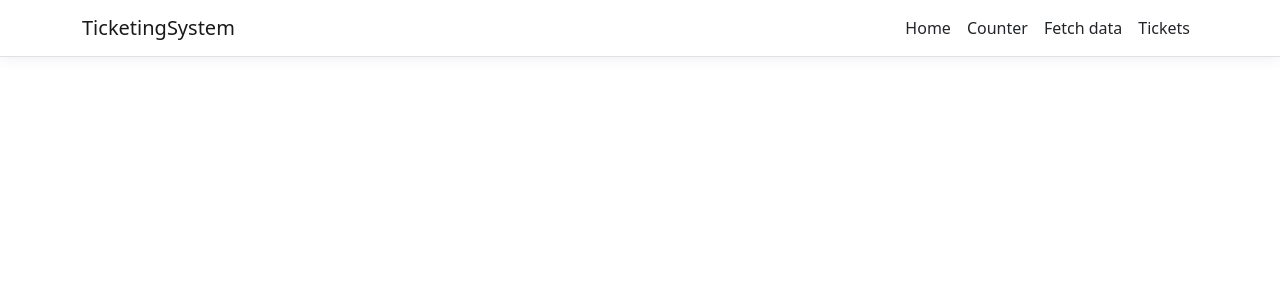
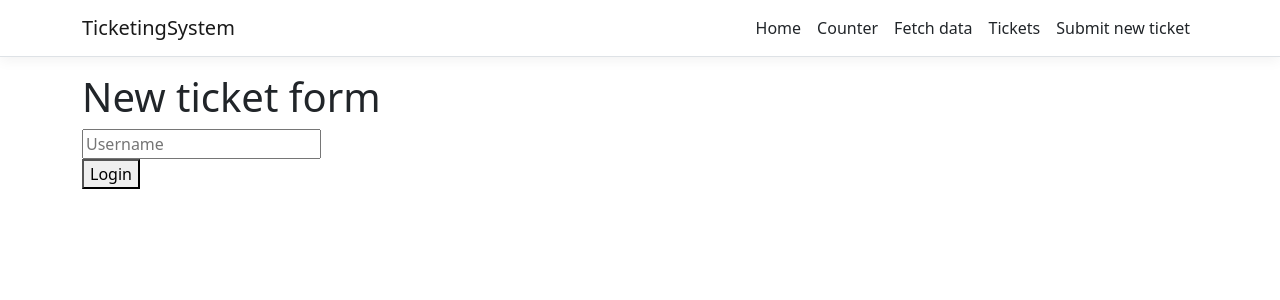
Before and after one commit to prestonf2003/TicketingSystem, an Angular app in the folder TicketingSystem/ClientApp/: page /submit-ticket in a window 1280 px wide. Before the commit this address led to /. Shown: the top 300 px of the page. Built offline with nearby package versions, Linux system fonts and the light colour scheme.

Commit message:
added submit ticket component

```diff
--- a/TicketingSystem/ClientApp/src/app/nav-menu/nav-menu.component.html
+++ b/TicketingSystem/ClientApp/src/app/nav-menu/nav-menu.component.html
@@ -42,6 +42,11 @@
               >Tickets</a
             >
           </li>
+          <li class="nav-item" [routerLinkActive]="['link-active']">
+            <a class="nav-link text-dark" [routerLink]="['/submit-ticket']"
+              >Submit new ticket</a
+            >
+          </li>
         </ul>
       </div>
     </div>
--- /dev/null
+++ b/TicketingSystem/ClientApp/src/app/submit-ticket/submit-ticket.component.html
@@ -0,0 +1,25 @@
+<h1>New ticket form</h1>
+
+<p *ngIf = "currentUser === ''">
+    <input type="text" placeholder="Username" [(ngModel)]="userID" >
+    <br>
+
+    <button (click)="login()">Login</button>
+    <br>
+</p>
+
+<p *ngIf="currentUser !== ''">
+    Logged in as: {{currentUser}}
+    <button (click)="logout()">Logout</button>
+    <br>
+
+    Both inputs must be filled out to submit a new ticket.
+    <br>
+
+    <input type="text" [(ngModel)]="title" placeholder="Title">
+
+    <input type="text" [(ngModel)]="problemDescription" placeholder="Describe the problem">
+
+    <button *ngIf="title.trim() === '' || problemDescription.trim() === ''" disabled>Submit ticket</button>
+    <button *ngIf="title.trim() !== '' && problemDescription.trim() !== ''" (click)="createTicket()">Submit ticket</button>
+</p>
--- /dev/null
+++ b/TicketingSystem/ClientApp/src/app/submit-ticket/submit-ticket.component.ts
@@ -0,0 +1,37 @@
+import { Component, OnInit } from '@angular/core';
+import { Ticket } from '../ticket';
+import { TicketService } from '../ticket.service';
+
+
+@Component({
+  selector: 'app-submit-ticket',
+  templateUrl: './submit-ticket.component.html',
+  styleUrls: ['./submit-ticket.component.css']
+})
+export class SubmitTicketComponent implements OnInit {
+  userID: string = "";
+  currentUser: string = "";
+  title: string = "";
+  problemDescription: string = "";
+
+  constructor( private ticketService: TicketService ) { }
+
+  createTicket(): void {
+    let newTicket: Ticket = new Ticket(undefined!, this.currentUser, this.title, "", false, true, this.problemDescription);
+
+    this.ticketService.createTicket(newTicket).subscribe();
+  }
+
+  login(): void {
+    this.userID = this.userID.toLowerCase();
+    this.currentUser = this.userID[0].toUpperCase() + this.userID.slice(1);
+    this.userID = "";
+  }
+
+  logout(): void {
+    this.currentUser = "";
+  }
+
+  ngOnInit(): void {
+  }
+}
--- a/TicketingSystem/ClientApp/src/app/ticket.service.ts
+++ b/TicketingSystem/ClientApp/src/app/ticket.service.ts
@@ -30,15 +30,16 @@ urlRoot: string;
     return this.http.get<Ticket>(this.urlRoot + "ticket/GetTicketById/" + id);
   }
 
-  createTicket(t: Ticket): void {
-    this.http.put(this.urlRoot + "ticket/CreateNewTicket" ,t);
+  createTicket(t: Ticket): Observable<Ticket> {
+    console.log(t.id);
+    return this.http.put<Ticket>(this.urlRoot + "ticket/CreateNewTicket" ,t);
   }
 
   deleteTicket(id: number): Observable<Ticket> {
     return this.http.delete<Ticket>(this.urlRoot + "ticket/DeleteTicket/" + id);
   }
 
-  updateTicket(id: number, t: Ticket) {
+  updateTicket(id: number, t: Ticket): Observable<Ticket> {
     return this.http.post<Ticket>(this.urlRoot + "ticket/UpdateTicket/" + id ,t);
   }
 
--- a/TicketingSystem/ClientApp/src/app/todo-display/todo-display.component.css
+++ b/TicketingSystem/ClientApp/src/app/todo-display/todo-display.component.css
@@ -1,4 +1,3 @@
 div {
     border: solid;
-
 }
--- a/TicketingSystem/ClientApp/src/app/todo-display/todo-display.component.html
+++ b/TicketingSystem/ClientApp/src/app/todo-display/todo-display.component.html
@@ -4,9 +4,11 @@
 <p *ngIf = "currentUser === ''">
     <input type="text" [(ngModel)]="userID" placeholder="Username">
     <br>
+
     <button (click)="login()">Login</button>
+    <br>
 </p>
-<br>
+
 
 <span *ngIf="currentUser !== ''">
     Logged in as: {{currentUser}}
```
Also changed, not shown: TicketingSystem/ClientApp/src/app/app.module.ts (+5 -2 lines), TicketingSystem/ClientApp/src/app/submit-ticket/submit-ticket.component.css (added), 1 other file (tests, documents, lock files or other folders).
